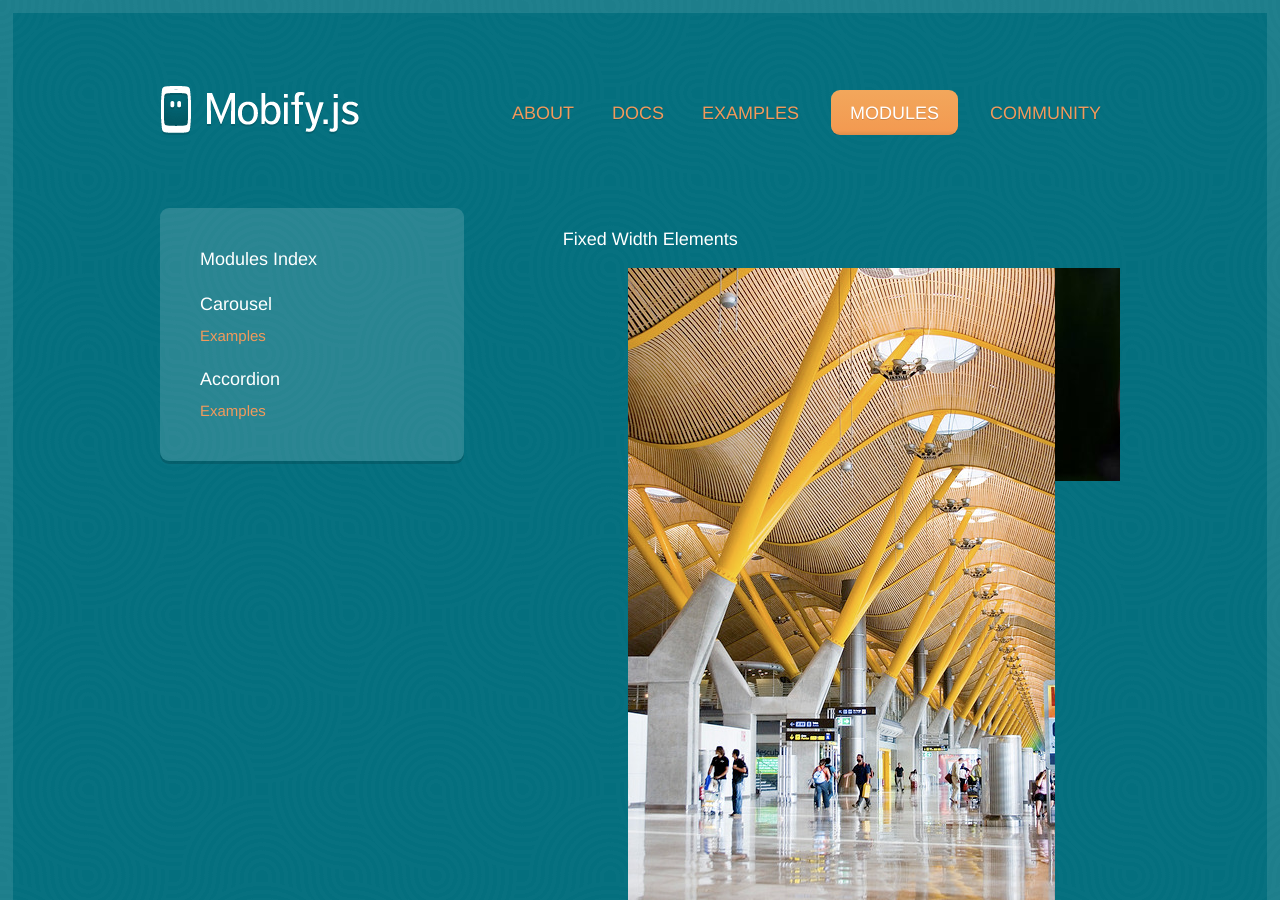
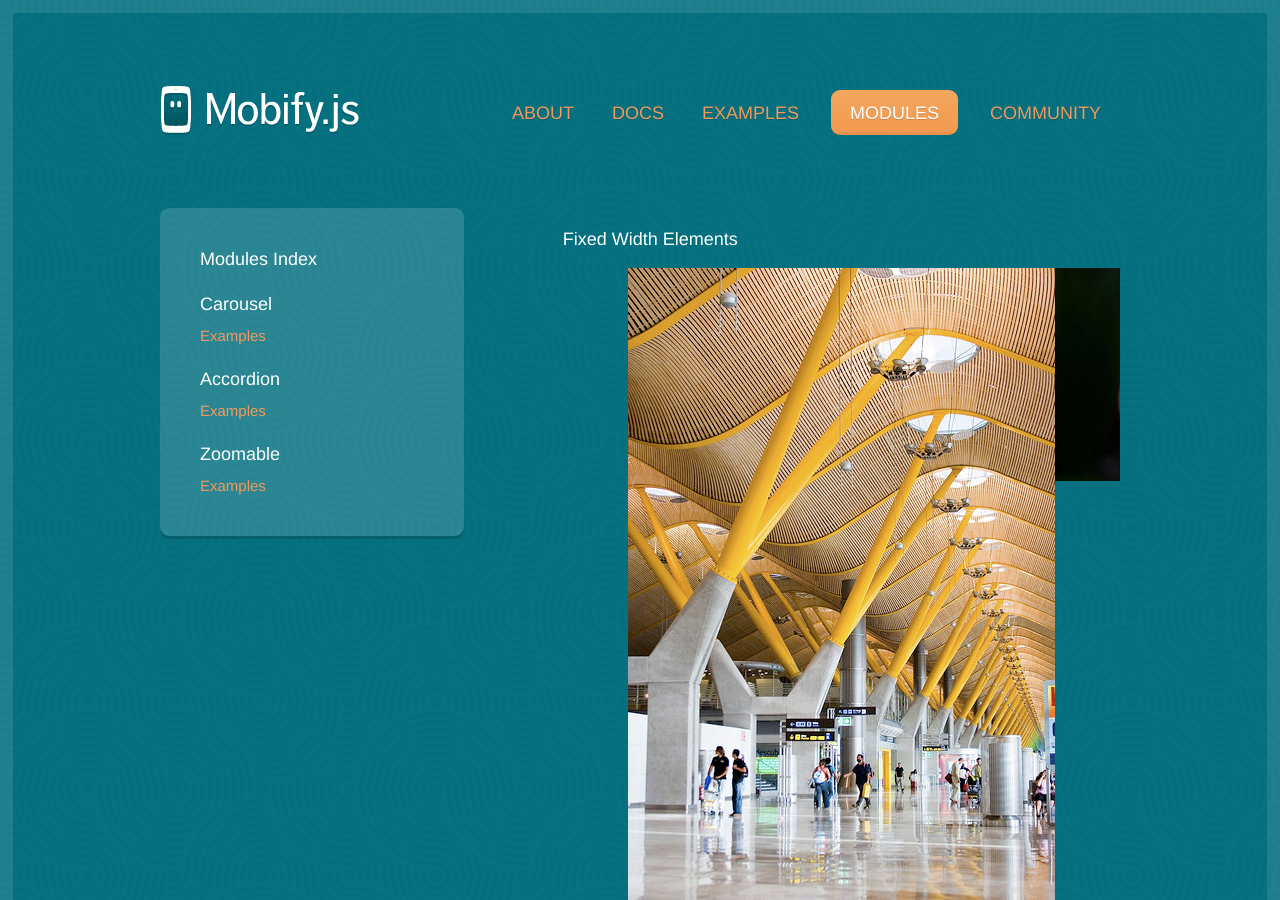
Before and after one commit to mobify/mobifyjs, a Jekyll site: the page built from www/modules/carousel-examples2.html, in a window 1280 px wide and 900 px high. Built offline with Jekyll 4.4.1, drawn with Linux system fonts in a browser that asks for light colours.

Commit message:
fixup sidebar for modules to include zoomable.

```diff
--- a/www/_includes/nav-modules.html
+++ b/www/_includes/nav-modules.html
@@ -13,6 +13,12 @@
 		                        <ul>
 			                        <li><a href="{{ site.baseurl }}/modules/accordion-examples">Examples</a></li>
 		                        </ul>
-		                    </li>
-	                   	</ul>
+		                </li>
+	                        <li>
+	                        	<a href="{{ site.baseurl }}/modules/zoomable">Zoomable</a>
+		                        <ul>
+			                        <li><a href="{{ site.baseurl }}/modules/zoomable-examples">Examples</a></li>
+		                        </ul>
+		                </li>
+	                </ul>
                     </div>
--- a/www/_layouts/module-index.html
+++ b/www/_layouts/module-index.html
@@ -22,7 +22,7 @@ bodyclass: modules
 			</a>
 		</li>
 		<li class="zoomable">
-			<a href="{{ site.baseurl }}/modules/carousel">
+			<a href="{{ site.baseurl }}/modules/zoomable">
 				<h3>Zoomable</h3>
 				<p>{description needed}</p>
 			</a>
```
